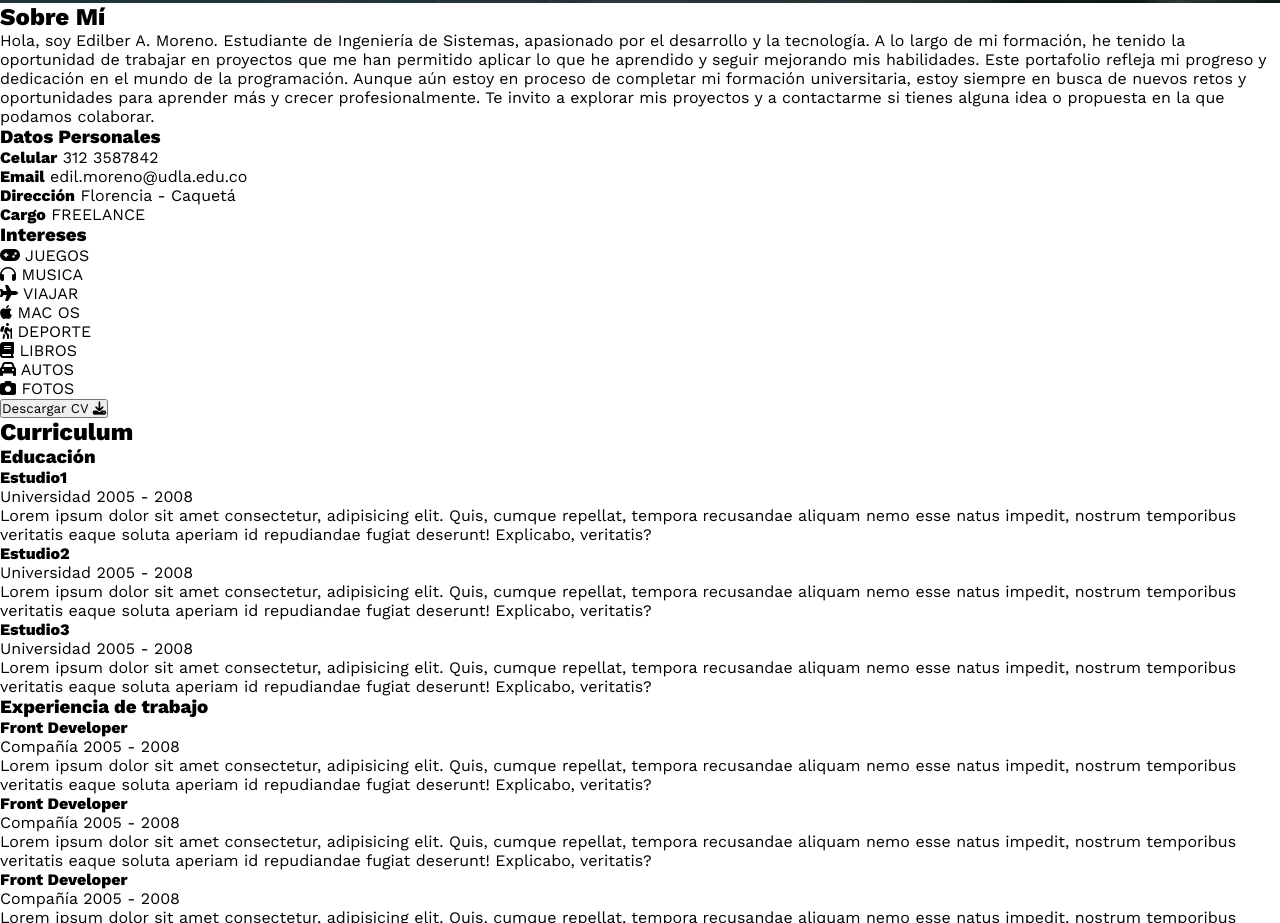
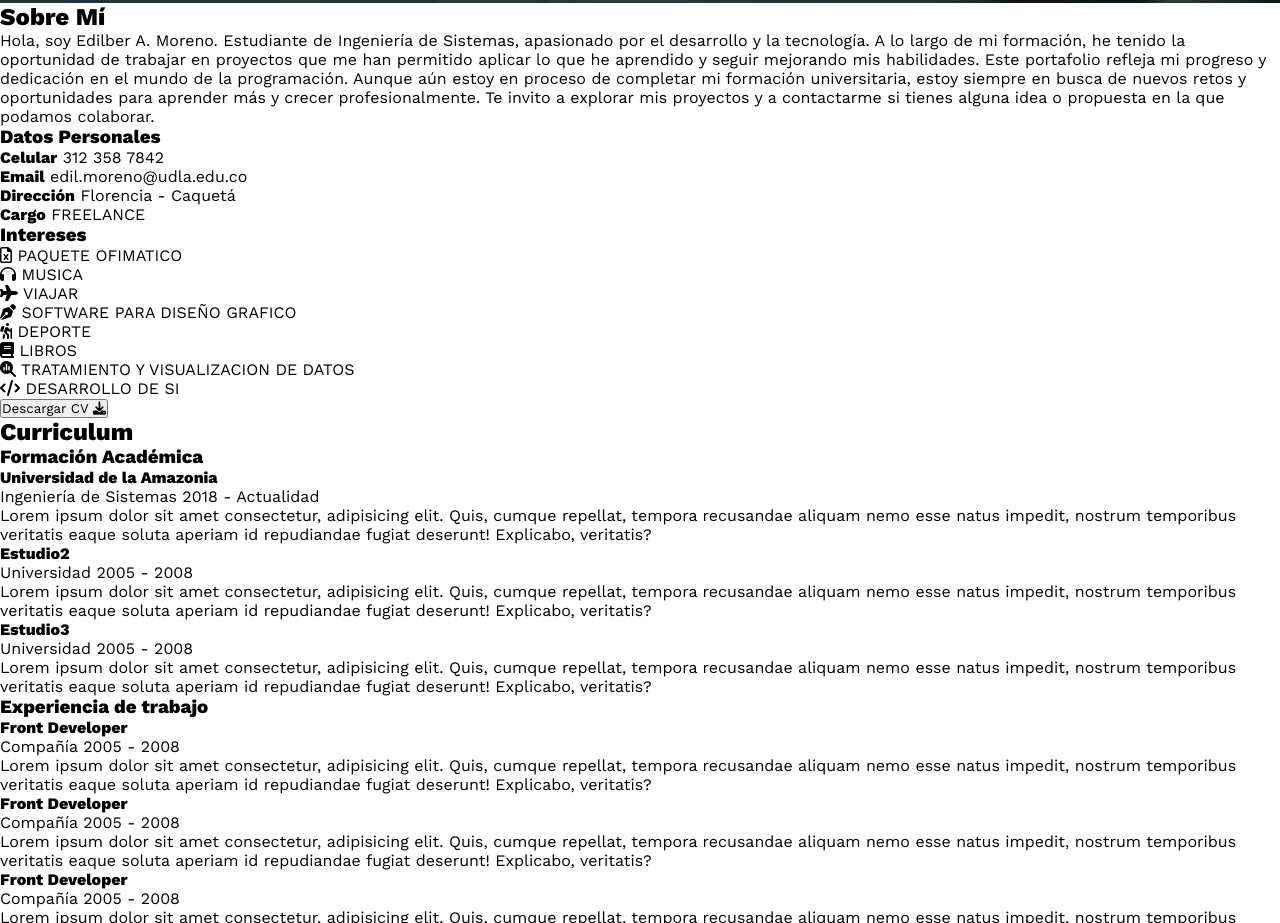
Before and after one commit to EdilberMoreno/1raEntregaWeb, a plain HTML site: page index.html in a window 1280 px wide. Shown: the part 797-1720 px from the top of the page. Drawn offline with nearby package versions, Linux system fonts and the light colour scheme.

Commit message:
Actualización de íconos e intereses

```diff
--- a/index.html
+++ b/index.html
@@ -34,7 +34,7 @@
                 <img src="./img/FotoInicio.jpg" alt="">
             </div>
             <h1>EDILBER A. MORENO CRUZ</h1>
-            <h2>Ingeniero de Sistemas</h2>
+            <h2>Ingeniero de Sistemas - Desarrollador de SI</h2>
             <div class="redes">
                 <a id="Fb" href="#"><i class="fa-brands fa-facebook-f"></i></a>
                 <a id="Tw" href="#"><i class="fa-brands fa-twitter"></i></a>
@@ -66,7 +66,7 @@
                     <ul>
                         <li>
                             <strong>Celular</strong>
-                            312 3587842
+                            312 358 7842
                         </li>
                         <li>
                             <strong>Email</strong>
@@ -87,8 +87,8 @@
                     <h3>Intereses</h3>
                     <div class="contenedor-intereses">
                         <div class="interes">
-                            <i class="fa-solid fa-gamepad"></i>
-                            <span>JUEGOS</span>
+                            <i class="fa-regular fa-file-excel"></i>
+                            <span>PAQUETE OFIMATICO</span>
                         </div>
                         <div class="interes">
                             <i class="fa-solid fa-headphones"></i>
@@ -99,8 +99,8 @@
                             <span>VIAJAR</span>
                         </div>
                         <div class="interes">
-                            <i class="fa-brands fa-apple"></i>
-                            <span>MAC OS</span>
+                            <i class="fa-solid fa-pen-nib"></i>
+                            <span>SOFTWARE PARA DISEÑO GRAFICO</span>
                         </div>
                         <div class="interes">
                             <i class="fa-solid fa-person-hiking"></i>
@@ -111,12 +111,12 @@
                             <span>LIBROS</span>
                         </div>
                         <div class="interes">
-                            <i class="fa-solid fa-car"></i>
-                            <span>AUTOS</span>
+                            <i class="fa-solid fa-magnifying-glass-chart"></i>
+                            <span>TRATAMIENTO Y VISUALIZACION DE DATOS</span>
                         </div>
                         <div class="interes">
-                            <i class="fa-solid fa-camera"></i>
-                            <span>FOTOS</span>
+                            <i class="fa-solid fa-code"></i>
+                            <span>DESARROLLO DE SI</span>
                         </div>
 
                     </div>
@@ -136,11 +136,11 @@
             <h2>Curriculum</h2>
             <div class="fila">
                 <div class="col izquierda">
-                    <h3>Educación</h3>
+                    <h3>Formación Académica</h3>
                     <div class="item izq">
-                        <h4>Estudio1</h4>
-                        <span class="casa">Universidad</span>
-                        <span class="fecha">2005 - 2008</span>
+                        <h4>Universidad de la Amazonia</h4>
+                        <span class="casa">Ingeniería de Sistemas</span>
+                        <span class="fecha">2018 - Actualidad</span>
                         <p>Lorem ipsum dolor sit amet consectetur, adipisicing elit. Quis, cumque repellat, tempora
                             recusandae aliquam nemo esse natus impedit, nostrum temporibus veritatis eaque soluta
                             aperiam id repudiandae fugiat deserunt! Explicabo, veritatis?</p>
```
